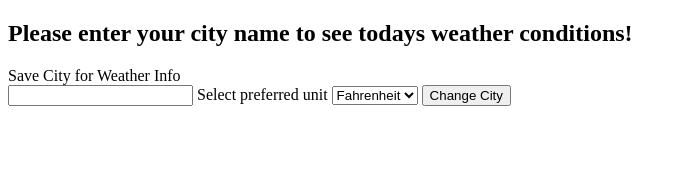
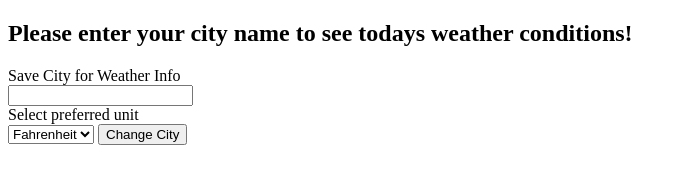
Before and after one commit to QBeck64/QBeck64.github.io, a plain HTML site: page pages/ajax.html in a window 1280 px wide. Shown: the whole page, without its empty margins (0-686 px from the left). Drawn offline with Linux system fonts and the light colour scheme; files whose address does not match are found by name.

Commit message:
added breaks

```diff
--- a/pages/ajax.html
+++ b/pages/ajax.html
@@ -14,8 +14,8 @@
             </div>
 
             <label for="newCity" id="cityLabel">Save City for Weather Info</label><br>
-            <input type="text" id="newCity">
-            <label for="unitSelect">Select preferred unit</label>
+            <input type="text" id="newCity"><br>
+            <label for="unitSelect">Select preferred unit</label><br>
             <select id="unitSelect">
                 <option value="imperial" selected>Fahrenheit</option>
                 <option value="metric">Celsius</option>
```
